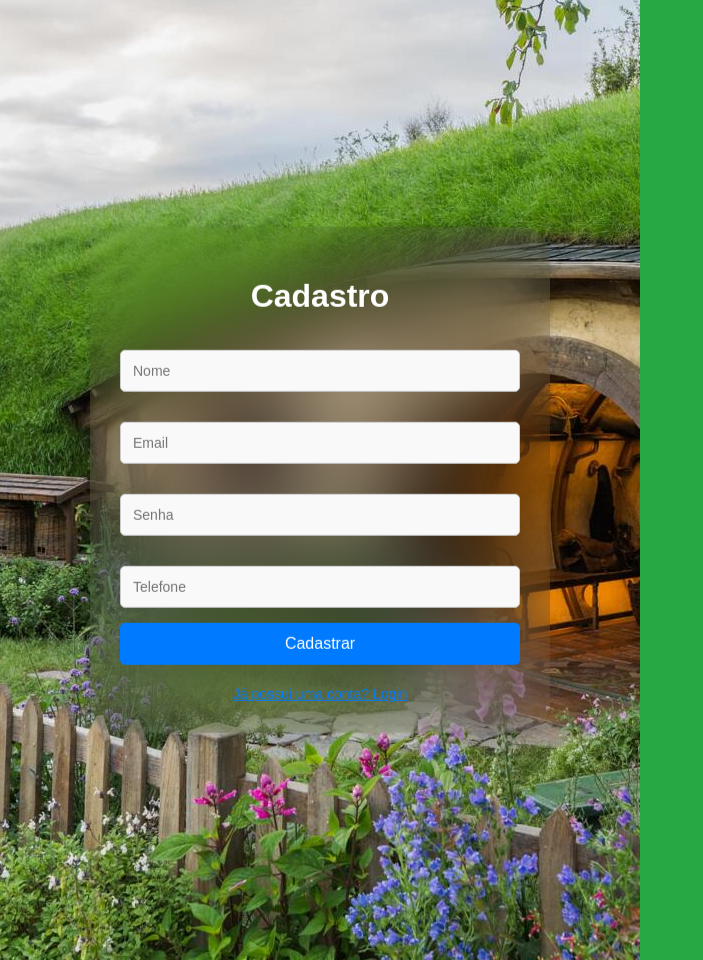
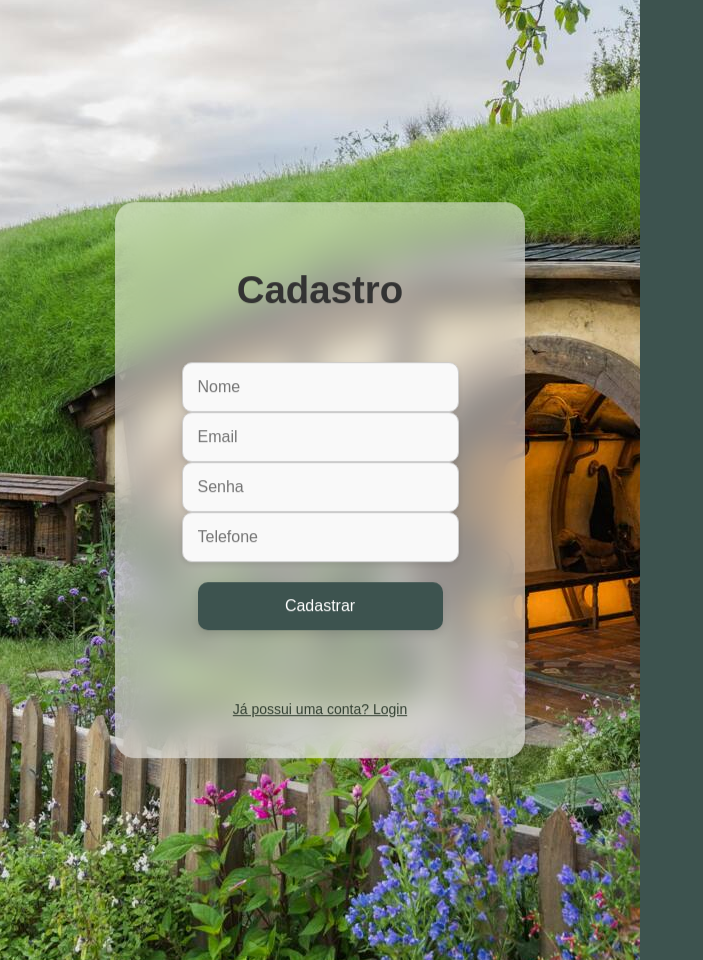
Before and after one commit to Gabriel-Baroni/Projeto-O-Senhor-Dos-Hoteis, a Flask app: page /login_cadastro in a window 1280 px wide. Shown: the whole page, without its empty margins (0-703 px from the left). Run offline with Flask 3, Linux system fonts and the light colour scheme.

Commit message:
catapimbas

```diff
--- a/main.py
+++ b/main.py
@@ -2,7 +2,6 @@ from flask import Flask
 import os
 from supabase import create_client, Client
 from routes import init_routes
-
 #Chave de sessão do Flask
 FLASK_SECRET_KEY = os.getenv("FLASK_SECRET_KEY")
 
--- a/static/log.css
+++ b/static/log.css
@@ -1,3 +1,4 @@
+/* Resetando margens e configurando o layout principal */
 body {
     font-family: Arial, sans-serif;
     margin: 0;
@@ -24,75 +25,91 @@ body {
     background-image: url('static/imagem/Plano.png'); /* A imagem de fundo */
     background-size: cover;
     background-position: center;
-    opacity: 0,8;
 }
 
-/* Formulário Contêiner */
+/* Container do formulário */
 .form-container {
     position: absolute;
     top: 50%;
     left: 50%;
     transform: translate(-50%, -50%);
-    background-color: transparent;
-    border-radius: 30px;
-    box-shadow: 0px 4px 15px rgba(0, 0, 0, 0.1);
-    padding: 30px;
+    background-color: rgba(255, 255, 255, 0.514); /* Fundo suave, com opacidade */
+    border-radius: 20px; /* Bordas mais arredondadas */
+    padding: 40px 30px; /* Aumenta o espaçamento interno */
     width: 100%;
-    max-width: 400px;
+    max-width: 350px; /* Largura maior para o formulário */
     text-align: center;
-    z-index: 10; /* Garante que o formulário fique acima da imagem */
-    backdrop-filter: blur(40px);
-
+    z-index: 10;
+    backdrop-filter: blur(15px); /* Desfoque de fundo mais sutil */
+    box-shadow: 0px 12px 24px rgba(0, 0, 0, 0.1); /* Sombra suave e difusa */
+    animation: fadeIn 0.8s ease-out; /* Animação suave ao aparecer */
+    display: flex;
+    flex-direction: column; /* Garante que todos os elementos dentro do formulário sejam empilhados */
+    gap: 20px; /* Adiciona espaçamento entre os elementos */
 }
 
-/* Seção direita (tela verde sem conteúdo) */
-.right-section {
-    flex: 1;
-    background-color: #28a745; /* Cor verde */
+/* Animação de Fade-In */
+@keyframes fadeIn {
+    0% {
+        opacity: 0;
+        transform: translate(-50%, -30%);
+    }
+    100% {
+        opacity: 1;
+        transform: translate(-50%, -50%);
+    }
 }
 
 /* Título do formulário */
 h1 {
-    font-size: 2em;
-    margin-bottom: 20px;
-    color: #ffffff;
+    font-size: 2.4em; /* Tamanho maior para o título */
+    margin-bottom: 30px; /* Espaço maior abaixo do título */
+    color: #333; /* Cor escura e moderna */
+    font-family: 'Poppins', sans-serif; /* Fonte moderna */
+    font-weight: 600;
 }
 
 /* Estilo para os campos de entrada */
-form {
-    display: flex;
-    flex-direction: column;
-    gap: 15px;
-}
+form input {
+    padding: 15px;
+    font-size: 16px;
+    border: 1px solid #ccc;
+    border-radius: 10px;
+    background-color: #f9f9f9;
+    transition: all 0.3s ease;
+    width: 70%;
+    box-shadow: 0 2px 5px rgba(0, 0, 0, 0.1); /* Sombra suave nos inputs */
 
-form input {
-    padding: 12px;
-    font-size: 14px;
-    border: 1px solid #ccc;
-    border-radius: 5px;
-    background-color: #f9f9f9;
-    transition: border 0.3s ease;
+
 }
 
 form input:focus {
     border-color: #007bff;
     outline: none;
+    box-shadow: 0 4px 10px rgba(0, 123, 255, 0.2); /* Sombra destacada ao focar */
 }
 
 /* Estilo para os botões do formulário */
 form button {
-    padding: 12px;
+    padding: 15px;
     font-size: 16px;
-    color: white;
-    background-color: #007bff;
+    color: #fff;
+    background-color: #3d534f; /* Cor verde especificada */
     border: none;
-    border-radius: 5px;
+    border-radius: 10px;
     cursor: pointer;
-    transition: background-color 0.3s ease;
+    transition: all 0.3s ease;
+    width: 70%; /* Botão ocupa toda a largura do formulário */
+    box-shadow: 0px 4px 8px rgba(0, 0, 0, 0.1); /* Sombra suave no botão */
+    margin-top: 20px; /* Adiciona um espaço entre os campos e o botão */
+    margin-bottom: 20px;
+
 }
 
+/* Botão "Cadastrar" */
 form button:hover {
-    background-color: #0056b3;
+    background-color: #4a7752;
+    transform: translateY(-2px); /* Efeito de botão flutuando */
 }
 
 /* Botões para alternar entre Login e Cadastro */
@@ -100,23 +117,92 @@ form button:hover {
     display: flex;
     justify-content: center;
     gap: 15px;
-    margin-top: 20px;
+    margin-top: 30px;
 }
 
 .switch-container button {
     background-color: transparent;
     border: none;
-    color: #007bff;
+    color: #336437;
     font-size: 14px;
     cursor: pointer;
     text-decoration: underline;
+    transition: color 0.3s ease;
 }
 
 .switch-container button:hover {
-    color: #0056b3;
+    color: #30522d;
 }
 
 /* Formulário Inativo (ocultar o formulário alternado) */
 form:not(.active) {
     display: none;
 }
+
+/* Seção direita (tela verde sem conteúdo) */
+.right-section {
+    flex: 1;
+    background-color: #3d534f; /* Cor verde */
+}
+
+/* Estilos adicionais para a responsividade */
+@media (max-width: 768px) {
+    .container {
+        flex-direction: column; /* Deixa a tela em duas colunas em telas menores */
+    }
+    .left-section, .right-section {
+        flex: none;
+        width: 100%; /* Faz com que as seções ocupem 100% da largura */
+    }
+    .form-container {
+        width: 80%; /* Reduz o tamanho do formulário em telas pequenas */
+    }
+
+    h1 {
+        font-size: 2em; /* Tamanho de título menor em telas pequenas */
+    }
+}
+
+
+.switch-container button {
+    background-color: transparent;
+    border: none;
+    color: #334133;
+    font-size: 14px;
+    cursor: pointer;
+    text-decoration: underline;
+    transition: color 3s ease;
+}
+
+.switch-container button:hover {
+    color: #4b8643;
+}
+
+/* Formulário Inativo (ocultar o formulário alternado) */
+form:not(.active) {
+    display: none;
+}
+
+/* Seção direita (tela verde sem conteúdo) */
+.right-section {
+    flex: 1;
+    background-color: #3d534f; /* Cor verde */
+}
+
+/* Estilos adicionais para a responsividade */
+@media (max-width: 768px) {
+    .container {
+        flex-direction: column; /* Deixa a tela em duas colunas em telas menores */
+    }
+    .left-section, .right-section {
+        flex: none;
+        width: 100%; /* Faz com que as seções ocupem 100% da largura */
+    }
+    .form-container {
+        width: 80%; /* Reduz o tamanho do formulário em telas pequenas */
+    }
+
+    h1 {
+        font-size: 2em; /* Tamanho de título menor em telas pequenas */
+    }
+}
--- a/templates/index.html
+++ b/templates/index.html
@@ -55,7 +55,6 @@
 
         <button type="submit">Buscar Quartos</button>
     </form>
-
     {% with messages = get_flashed_messages() %}
     {% if messages %}
       <div class="flash-messages">
@@ -68,6 +67,7 @@
     {% endif %}
   {% endwith %}
 
+
   <script src="/static/flash_message_time.js"></script>
 
 </body>
--- a/templates/login_cadastro.html
+++ b/templates/login_cadastro.html
@@ -37,11 +37,11 @@
                 <form id="loginForm" action="{{ url_for('login_cadastro') }}" method="POST">
                     <input type="hidden" name="action" value="login">
 
-                    <label for="emailLogin">Email:</label>
-                    <input type="email" id="emailLogin" name="email" required>
+                    <label for="emailLogin"></label>
+                    <input type="email" id="emailLogin" name="email" placeholder="Email" required>
 
-                    <label for="senhaLogin">Senha:</label>
-                    <input type="password" id="senhaLogin" name="senha" required>
+                    <label for="senhaLogin"></label>
+                    <input type="password" id="senhaLogin" name="senha" placeholder="Senha" required>
 
                     <button type="submit">Entrar</button>
                 </form>
```
Also changed, not shown: static/quar.css (added).
